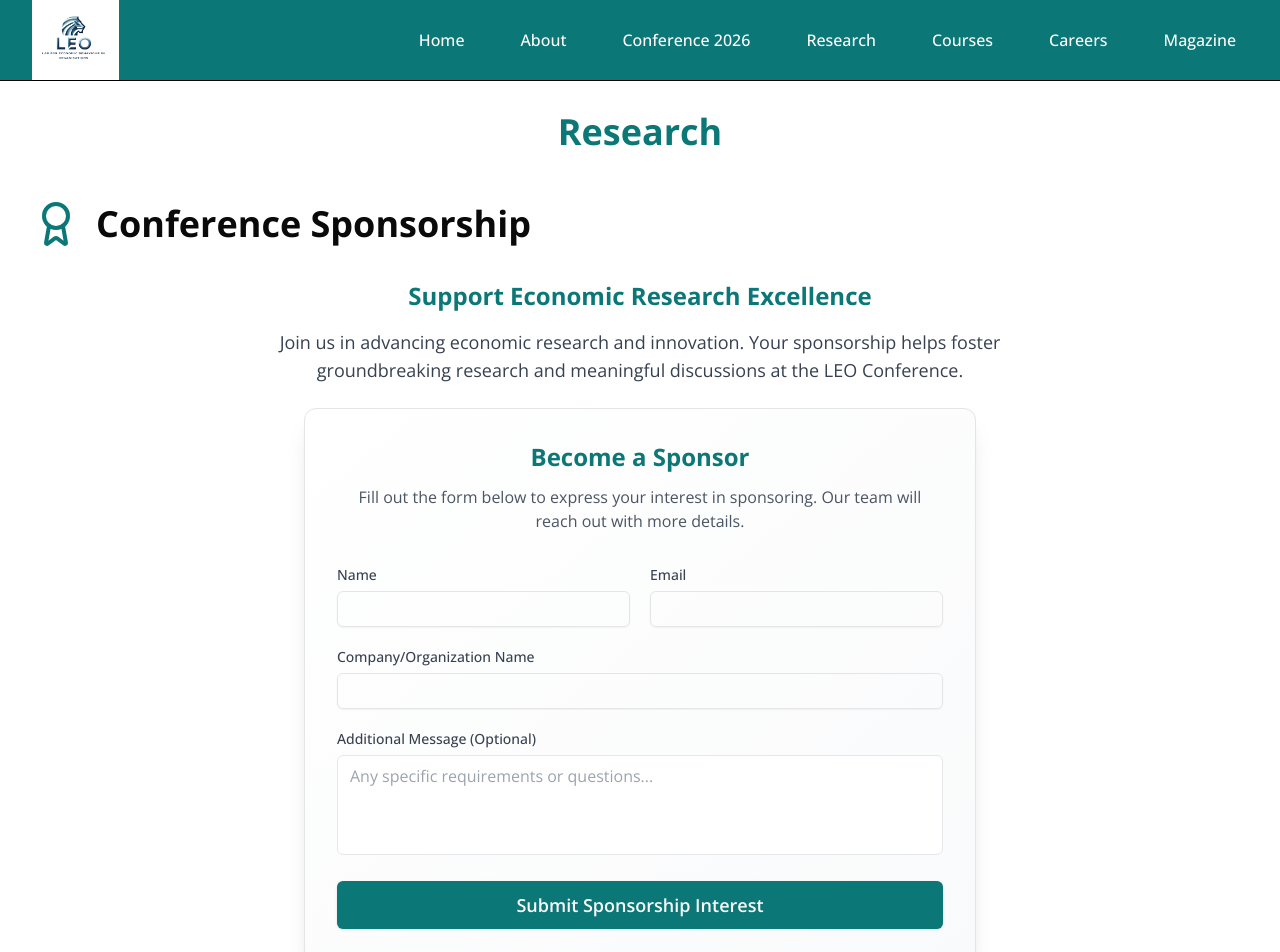
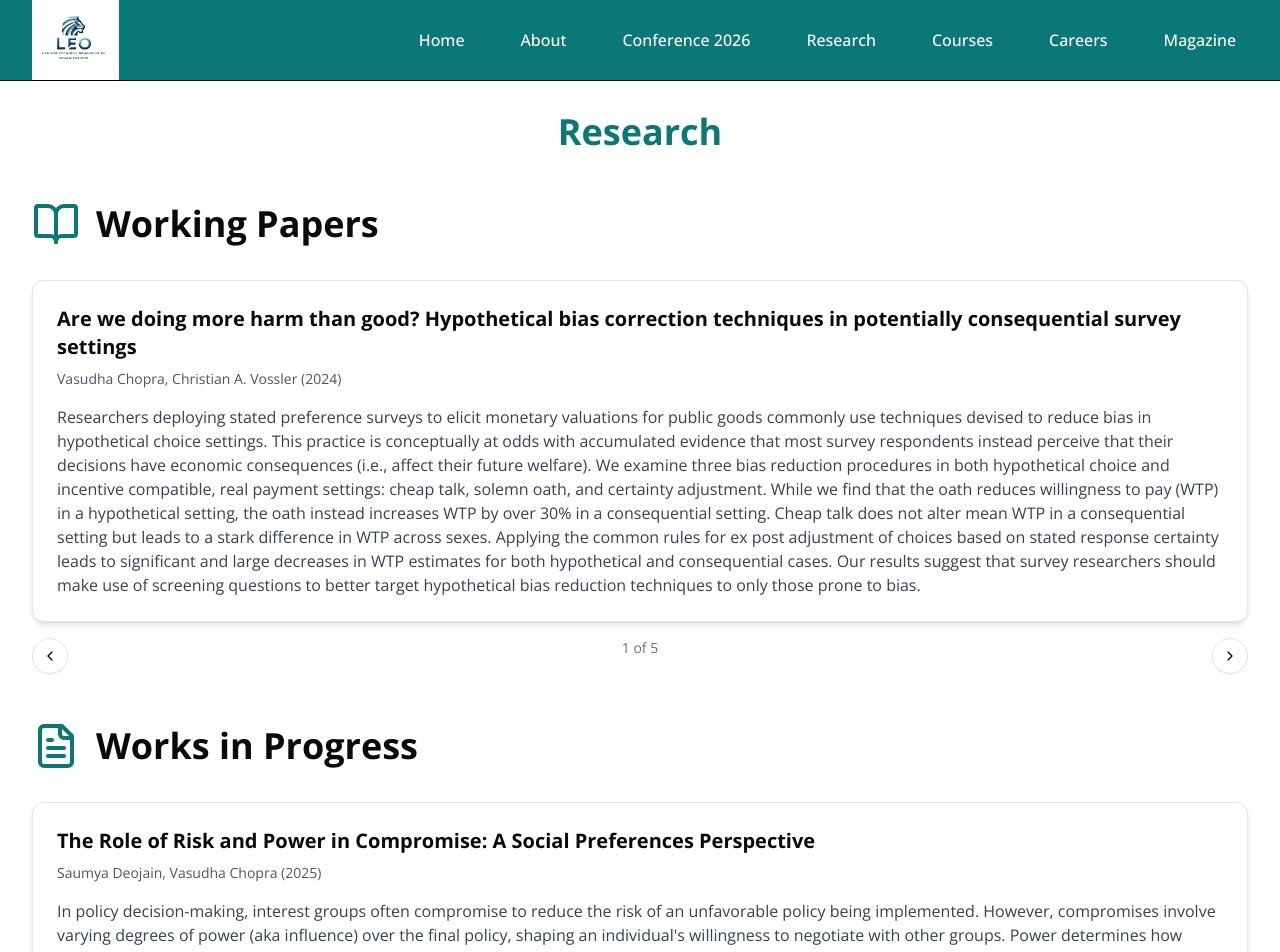
Before and after one commit to LEO-LAB-2025/website, a Next.js app: page /research in a window 1280 px wide. Shown: the top 952 px of the page. Built offline with nearby package versions, Linux system fonts and the light colour scheme.

Commit message:
Restructure Conference 2026 page and remove sponsorship
- Workshop page: Conference schedule now displays immediately on page load
- Workshop page: Moved registration link and PDF download below the schedule
- Research page: Removed Conference Sponsorship section entirely

```diff
--- a/app/research/page.tsx
+++ b/app/research/page.tsx
@@ -1,11 +1,9 @@
 'use client';
 import { useState } from 'react';
 import type { NextPage } from 'next';
-import Image from 'next/image';
 import { Card, CardContent } from '@/components/ui/card';
 import { Button } from '@/components/ui/button';
-import { Input } from '@/components/ui/input';
-import { ScrollText, Presentation, BookOpen, FileText, Award, ChevronLeft, ChevronRight } from 'lucide-react';
+import { BookOpen, FileText, ChevronLeft, ChevronRight } from 'lucide-react';
 import researchPapers from '@/data/research-papers.json';
 
 interface Paper {
@@ -19,158 +17,12 @@ interface Paper {
   abstract: string;
 }
 
-interface ResearchPapers {
-  conferencePapers: Paper[];
-  workingPapers: Paper[];
-  worksInProgress: Paper[];
-}
-
-
-
 const ResearchPage: NextPage = () => {
-  const [sponsorFormData, setSponsorFormData] = useState({
-    name: '',
-    email: '',
-    companyName: '',
-    message: ''
-  });
-
-  const [isSponsorSubmitting, setIsSponsorSubmitting] = useState(false);
-
-  const [sponsorMessage, setSponsorMessage] = useState({ type: '', text: '' });
-
-  const handleSponsorSubmit = async (e: React.FormEvent) => {
-    e.preventDefault();
-    setIsSponsorSubmitting(true);
-    setSponsorMessage({ type: '', text: '' });
-
-    try {
-      const response = await fetch('/api/conference-sponsorship', {
-        method: 'POST',
-        headers: {
-          'Content-Type': 'application/json',
-        },
-        body: JSON.stringify(sponsorFormData),
-      });
-
-      const data = await response.json();
-
-      if (response.ok) {
-        setSponsorMessage({ type: 'success', text: 'Form submitted successfully!' });
-        setSponsorFormData({ name: '', email: '', companyName: '', message: '' });
-      } else {
-        setSponsorMessage({ type: 'error', text: data.error || 'Something went wrong' });
-      }
-    } catch (error) {
-      setSponsorMessage({ type: 'error', text: 'Failed to submit form' });
-    } finally {
-      setIsSponsorSubmitting(false);
-    }
-  };
-
-  const handleSponsorInputChange = (e: React.ChangeEvent<HTMLInputElement | HTMLSelectElement | HTMLTextAreaElement>) => {
-    const { name, value } = e.target;
-    setSponsorFormData(prev => ({ ...prev, [name]: value }));
-  };
 
   return (
     <div className="container mx-auto px-4 lg:px-8 py-8">
       <div className="space-y-12">
         <h1 className="text-3xl md:text-4xl font-bold text-center text-leo mb-12">Research</h1>
-
-        {/* Conference Sponsorship Section */}
-        <section className="space-y-6">
-          <div className="flex items-center gap-3 md:gap-4 mb-8">
-            <Award className="h-8 w-8 md:h-12 md:w-12 text-leo" />
-            <h2 className="text-2xl md:text-3xl lg:text-4xl font-bold">Conference Sponsorship</h2>
-          </div>
-
-          <div className="text-center mb-12">
-            <h3 className="text-2xl font-bold text-leo mb-4">Support Economic Research Excellence</h3>
-            <p className="text-lg max-w-3xl mx-auto text-gray-700">
-              Join us in advancing economic research and innovation. Your sponsorship helps foster groundbreaking research and meaningful discussions at the LEO Conference.
-            </p>
-          </div>
-
-          {/* Sponsorship Form */}
-          <div className="max-w-2xl mx-auto mt-12">
-            <Card className="bg-gradient-to-br from-white to-gray-50 shadow-xl">
-              <CardContent className="p-6 sm:p-8">
-                <div className="mb-6 sm:mb-8 text-center space-y-3">
-                  <h3 className="text-xl sm:text-2xl font-bold text-leo">Become a Sponsor</h3>
-                  <p className="text-sm sm:text-base text-gray-600">Fill out the form below to express your interest in sponsoring. Our team will reach out with more details.</p>
-                </div>
-                {sponsorMessage.text && (
-                  <div className={`mb-6 p-4 rounded-lg ${
-                    sponsorMessage.type === 'success' ? 'bg-green-50 text-green-700 border border-green-200' : 'bg-red-50 text-red-700 border border-red-200'
-                  }`}>
-                    {sponsorMessage.text}
-                  </div>
-                )}
-                <form onSubmit={handleSponsorSubmit} className="space-y-5">
-                  <div className="grid sm:grid-cols-2 gap-5">
-                    <div className="space-y-1.5">
-                      <label htmlFor="sponsorName" className="block text-sm font-medium text-gray-700">Name</label>
-                      <Input
-                        id="sponsorName"
-                        name="name"
-                        value={sponsorFormData.name}
-                        onChange={handleSponsorInputChange}
-                        className="w-full"
-                        required
-                      />
-                    </div>
-
-                    <div className="space-y-1.5">
-                      <label htmlFor="sponsorEmail" className="block text-sm font-medium text-gray-700">Email</label>
-                      <Input
-                        id="sponsorEmail"
-                        name="email"
-                        type="email"
-                        value={sponsorFormData.email}
-                        onChange={handleSponsorInputChange}
-                        className="w-full"
-                        required
-                      />
-                    </div>
-                  </div>
-
-                  <div className="space-y-1.5">
-                    <label htmlFor="companyName" className="block text-sm font-medium text-gray-700">Company/Organization Name</label>
-                    <Input
-                      id="companyName"
-                      name="companyName"
-                      value={sponsorFormData.companyName}
-                      onChange={handleSponsorInputChange}
-                      className="w-full"
-                      required
-                    />
-                  </div>
-
-                  <div className="space-y-1.5">
-                    <label htmlFor="sponsorMessage" className="block text-sm font-medium text-gray-700">Additional Message (Optional)</label>
-                    <textarea
-                      id="sponsorMessage"
-                      name="message"
-                      value={sponsorFormData.message}
-                      onChange={handleSponsorInputChange}
-                      className="w-full min-h-[100px] px-3 py-2 rounded-md border border-gray-200 focus:outline-none focus:ring-2 focus:ring-leo resize-none"
-                      placeholder="Any specific requirements or questions..."
-                    />
-                  </div>
-
-                  <Button
-                    type="submit"
-                    className="w-full bg-leo hover:bg-leo/90 transition-colors py-3 sm:py-6 text-base sm:text-lg font-semibold"
-                    disabled={isSponsorSubmitting}
-                  >
-                    {isSponsorSubmitting ? 'Submitting...' : 'Submit Sponsorship Interest'}
-                  </Button>
-                </form>
-              </CardContent>
-            </Card>
-          </div>
-        </section>
 
         {/* Working Papers Section */}
         <section className="space-y-6">
--- a/app/workshop/page.tsx
+++ b/app/workshop/page.tsx
@@ -100,49 +100,6 @@ const WorkshopPage: NextPage = () => {
           <div className="bg-leo/5 p-4 sm:p-8 md:p-12 space-y-8">
             <h2 className="text-2xl md:text-3xl font-semibold text-leo text-center">The LEO Economics Conference 2026</h2>
             <p className="text-center text-gray-600 max-w-2xl mx-auto">Join us for a transformative gathering of minds in economic research — Theme: <span className="font-semibold text-leo">Future of Work</span></p>
-
-            {/* Registration + Quick Info */}
-            <div className="grid md:grid-cols-2 gap-8 items-start">
-              <div className="space-y-6">
-                <div className="bg-white/70 p-6 rounded-lg shadow-sm">
-                  <div className="flex items-center space-x-4 mb-4">
-                    <div className="bg-leo/10 p-3 rounded-full">
-                      <Calendar className="w-6 h-6 text-leo" />
-                    </div>
-                    <div>
-                      <h3 className="text-xl font-semibold">April 24–26, 2026</h3>
-                      <p className="text-gray-600">Plaksha University, Mohali</p>
-                    </div>
-                  </div>
-                  <p className="text-gray-700 leading-relaxed">
-                    Selected participants will present their work to senior faculty members from India&apos;s leading academic institutions.
-                    Open to Faculty, Post-docs and PhD Candidates.
-                  </p>
-                </div>
-
-                <div className="bg-white/70 p-6 rounded-lg shadow-sm flex flex-col items-center">
-                  <h3 className="font-semibold mb-4">Register Now</h3>
-                  <Button
-                    className="bg-leo hover:bg-leo/90 text-white font-medium py-2 px-6 rounded-lg transition-colors"
-                    onClick={() => window.open('https://rzp.io/rzp/YQbvtuN', '_blank')}
-                  >
-                    Register for Conference <ExternalLink className="ml-2 h-4 w-4" />
-                  </Button>
-                  <p className="text-sm text-gray-600 mt-4 text-center">Click to register to experience the conference at Plaksha University</p>
-                </div>
-              </div>
-
-              <div className="space-y-6">
-                <div className="bg-white/70 p-6 rounded-lg shadow-sm flex flex-col items-center">
-                  <h3 className="font-semibold mb-4">Conference Schedule</h3>
-                  <Link href="Conf_Schedule_2026.pdf" target="_blank" download>
-                    <Button className="bg-leo hover:bg-leo/80 text-white px-4 py-2 text-sm">
-                      Download Schedule PDF
-                    </Button>
-                  </Link>
-                </div>
-              </div>
-            </div>
 
             {/* ======= FULL 2026 SCHEDULE ======= */}
             <div className="bg-white/70 p-6 rounded-lg shadow-sm">
@@ -524,6 +481,47 @@ const WorkshopPage: NextPage = () => {
               </div>
             </div>
 
+            {/* Registration and Download Section */}
+            <div className="grid md:grid-cols-2 gap-8 items-start mt-8">
+              <div className="bg-white/70 p-6 rounded-lg shadow-sm">
+                <div className="flex items-center space-x-4 mb-4">
+                  <div className="bg-leo/10 p-3 rounded-full">
+                    <Calendar className="w-6 h-6 text-leo" />
+                  </div>
+                  <div>
+                    <h3 className="text-xl font-semibold">April 24–26, 2026</h3>
+                    <p className="text-gray-600">Plaksha University, Mohali</p>
+                  </div>
+                </div>
+                <p className="text-gray-700 leading-relaxed">
+                  Selected participants will present their work to senior faculty members from India&apos;s leading academic institutions.
+                  Open to Faculty, Post-docs and PhD Candidates.
+                </p>
+              </div>
+
+              <div className="space-y-6">
+                <div className="bg-white/70 p-6 rounded-lg shadow-sm flex flex-col items-center">
+                  <h3 className="font-semibold mb-4">Register Now</h3>
+                  <Button
+                    className="bg-leo hover:bg-leo/90 text-white font-medium py-2 px-6 rounded-lg transition-colors"
+                    onClick={() => window.open('https://rzp.io/rzp/YQbvtuN', '_blank')}
+                  >
+                    Register for Conference <ExternalLink className="ml-2 h-4 w-4" />
+                  </Button>
+                  <p className="text-sm text-gray-600 mt-4 text-center">Click to register to experience the conference at Plaksha University</p>
+                </div>
+
+                <div className="bg-white/70 p-6 rounded-lg shadow-sm flex flex-col items-center">
+                  <h3 className="font-semibold mb-4">Download Agenda</h3>
+                  <Link href="Conf_Schedule_2026.pdf" target="_blank" download>
+                    <Button className="bg-leo hover:bg-leo/80 text-white px-4 py-2 text-sm">
+                      Download Schedule PDF
+                    </Button>
+                  </Link>
+                </div>
+              </div>
+            </div>
+
             {/* Conference Topics */}
             <div className="bg-white/70 p-6 rounded-lg shadow-sm mt-8">
               <h3 className="font-semibold mb-4">Conference Topics</h3>
```
